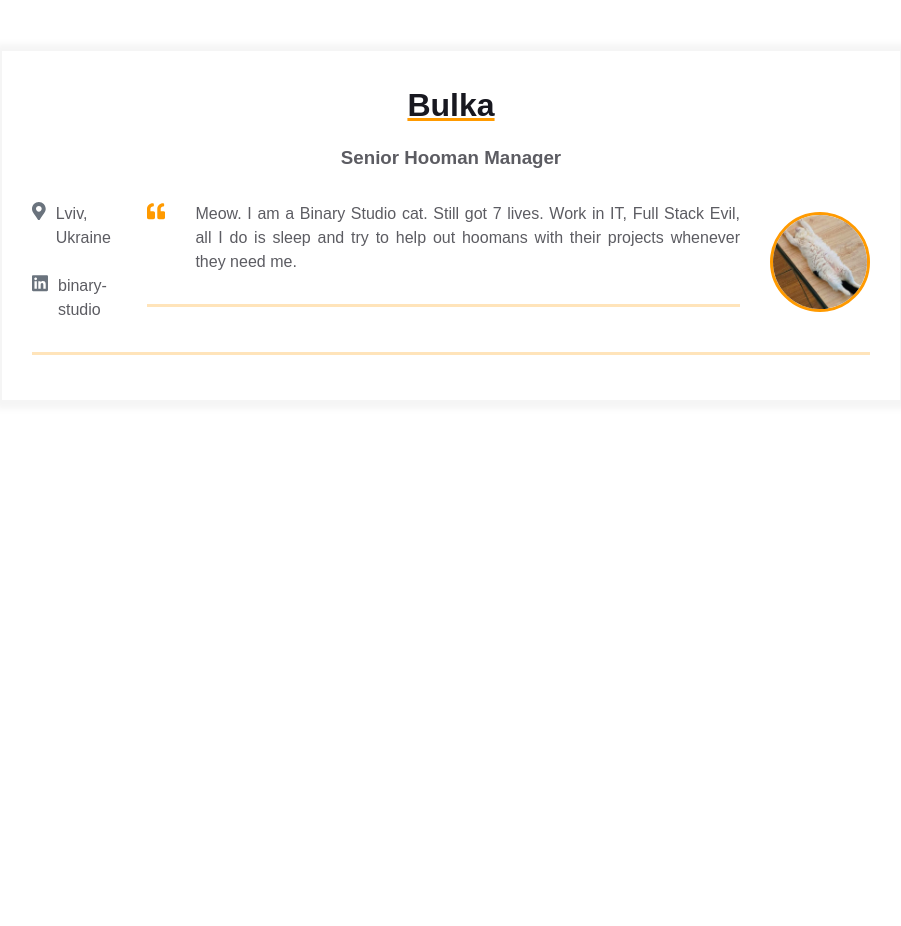
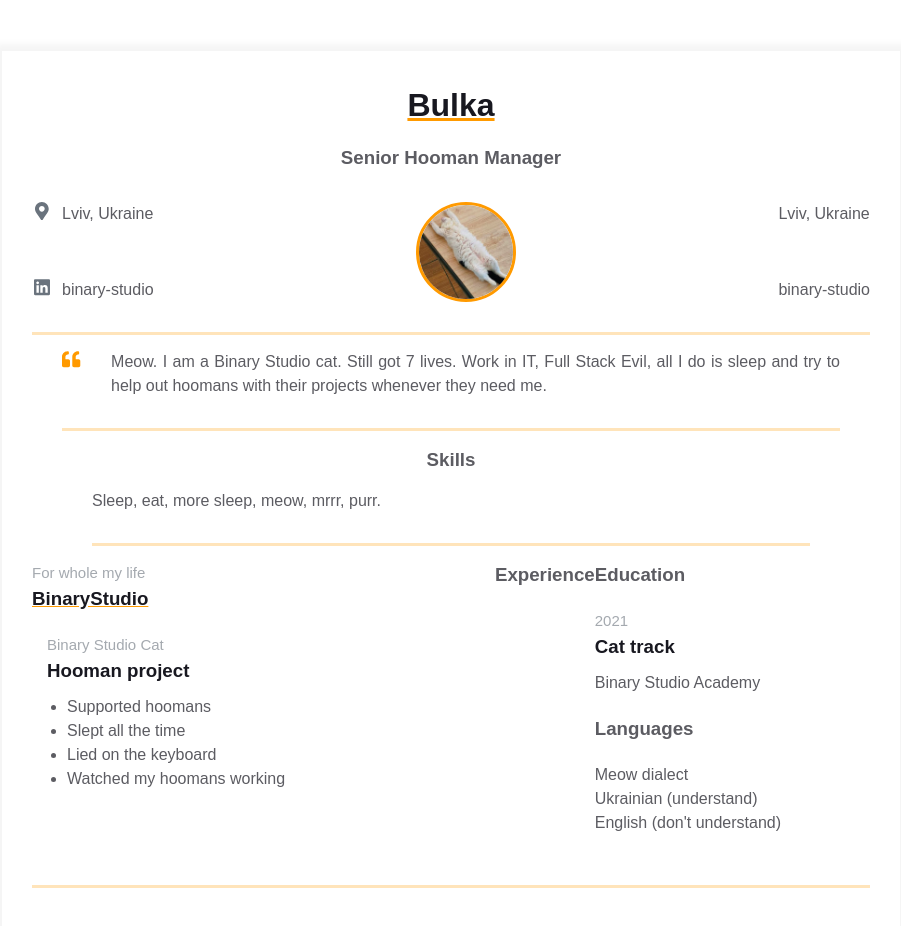
Before and after one commit to Rom-chik/homepage, a plain HTML site: page index.html in a window 1280 px wide. Shown: the whole page, without its empty margins (189-1090 px from the left). Before the commit the page ends 800 px from the top, so only its background shows below. Drawn offline with Linux system fonts and the light colour scheme.

Commit message:
resume done for Bulka

```diff
--- a/index.html
+++ b/index.html
@@ -60,6 +60,38 @@
                   </a>
           </div>
 
+
+
+
+          <div class="contact-info__block contact-info__block--center">
+            <img
+              class="contact-info__avatar"
+              src="assets/avatar.png"
+              alt="Avatar"
+            />
+          </div>
+
+          <div class="contact-info__block">
+            <a href="" rel="author" class="contact-info__item">
+
+                    <span>Lviv, Ukraine</span>
+                  </a>
+
+                              <a
+                    href="https://ua.linkedin.com/company/binary-studio_241166"
+                    rel="author"
+                    class="contact-info__item"
+                  >
+
+                    <span>binary-studio</span>
+                  </a>
+
+
+          </div>
+        </div>
+      </div>
+
+
           <div class="container">
       <div class="resume__block">
         <div class="intro">
@@ -87,22 +119,86 @@
           </p>
         </div>
       </div>
+      <div class="container">
+  <div class="resume__block">
+    <div class="skills">
+      <h3 class="skills__header">Skills</h3>
+      <p class="skills__text">
+        Sleep, eat, more sleep, meow, mrrr, purr.
+      </p>
+    </div>
+  </div>
 </div>
 
 
-          <div class="contact-info__block contact-info__block--center">
-            <img
-              class="contact-info__avatar"
-              src="assets/avatar.png"
-              alt="Avatar"
-            />
+    </div>
+    </div>
+    <div class="container">
+  <div class="resume__block">
+    <div class="main-info fh">
+      <div class="experiences">
+
+        <div class="experiences__company">
+          <div class="experiences__company-header">
+            <span class="experiences__company-header-durability"
+              >For whole my life</span
+            >
+            <h3 class="experiences__company-header-name">BinaryStudio</h3>
           </div>
 
-          <div class="contact-info__block"></div>
+          <div class="experiences__company-project">
+            <span class="experiences__company-project-role"
+              >Binary Studio Cat</span
+            >
+            <h3 class="experiences__company-project-name">Hooman project</h3>
+            <ul class="experiences__company-project-responsibilities">
+              <li>Supported hoomans</li>
+              <li>Slept all the time</li>
+              <li>Lied on the keyboard</li>
+              <li>Watched my hoomans working</li>
+            </ul>
+          </div>
+        </div>
+
+      </div>
+          <h3 class="experiences__header">Experience</h3>
+
+      <div class="additional-info fv">
+
+                      <div class="additional-info fv">
+            <div class="additional-info__education">
+              <h3 class="additional-info__education-header">Education</h3>
+              <div class="additional-info__education-university">
+                <span class="additional-info__education-university-durability"
+                  >2021</span
+                >
+                <h3 class="additional-info__education-university-speciality">
+                  Cat track
+                </h3>
+                <p class="additional-info__education-university-name">
+                  Binary Studio Academy
+                </p>
+              </div>
+            </div>
+
+            <div class="additional-info__languages">
+              <h3 class="additional-info__languages-header">Languages</h3>
+              <p class="additional-info__languages-item">Meow dialect</p>
+              <p class="additional-info__languages-item">
+                Ukrainian (understand)
+              </p>
+              <p class="additional-info__languages-item">
+                English (don't understand)
+              </p>
+            </div>
+          </div>
+
       </div>
     </div>
   </div>
 </div>
+
+  </div>
 </main>
   </body>
 </html>
```
Lines whose indentation alone changed are shown as unchanged.
